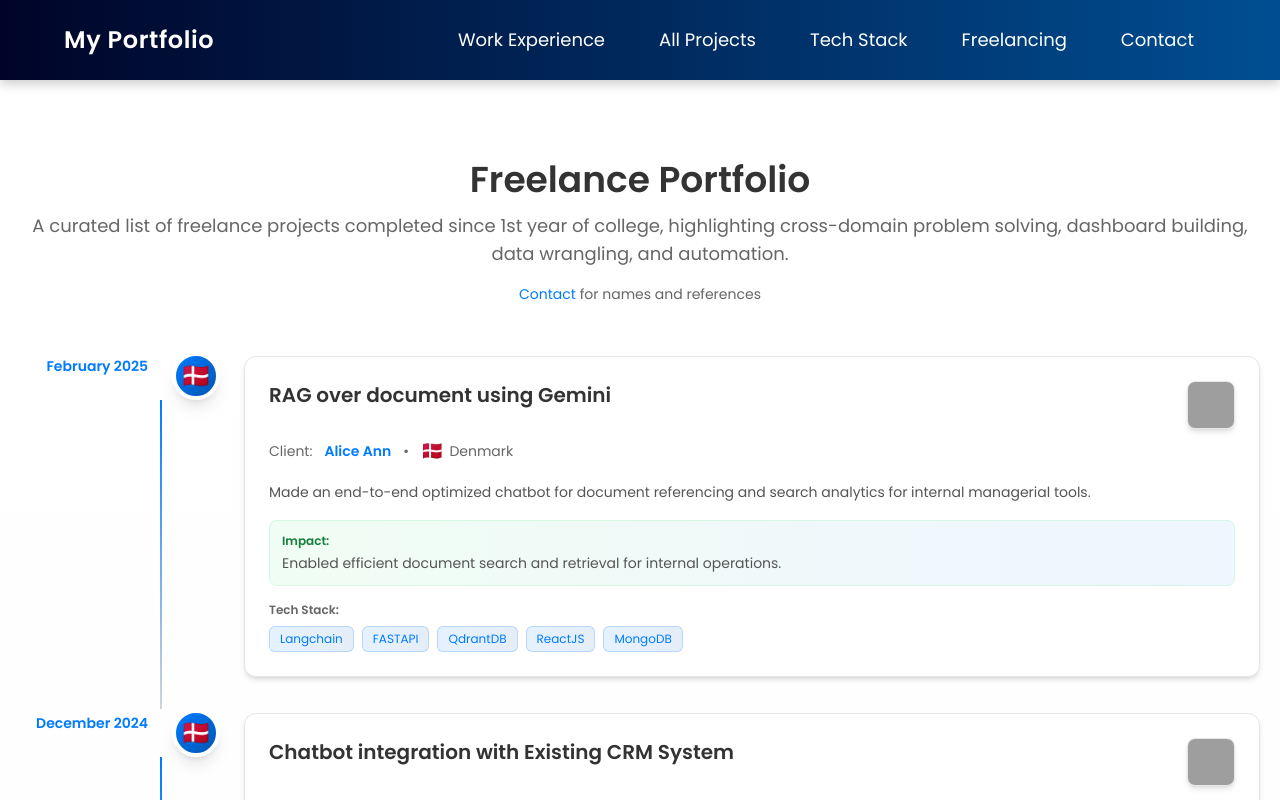
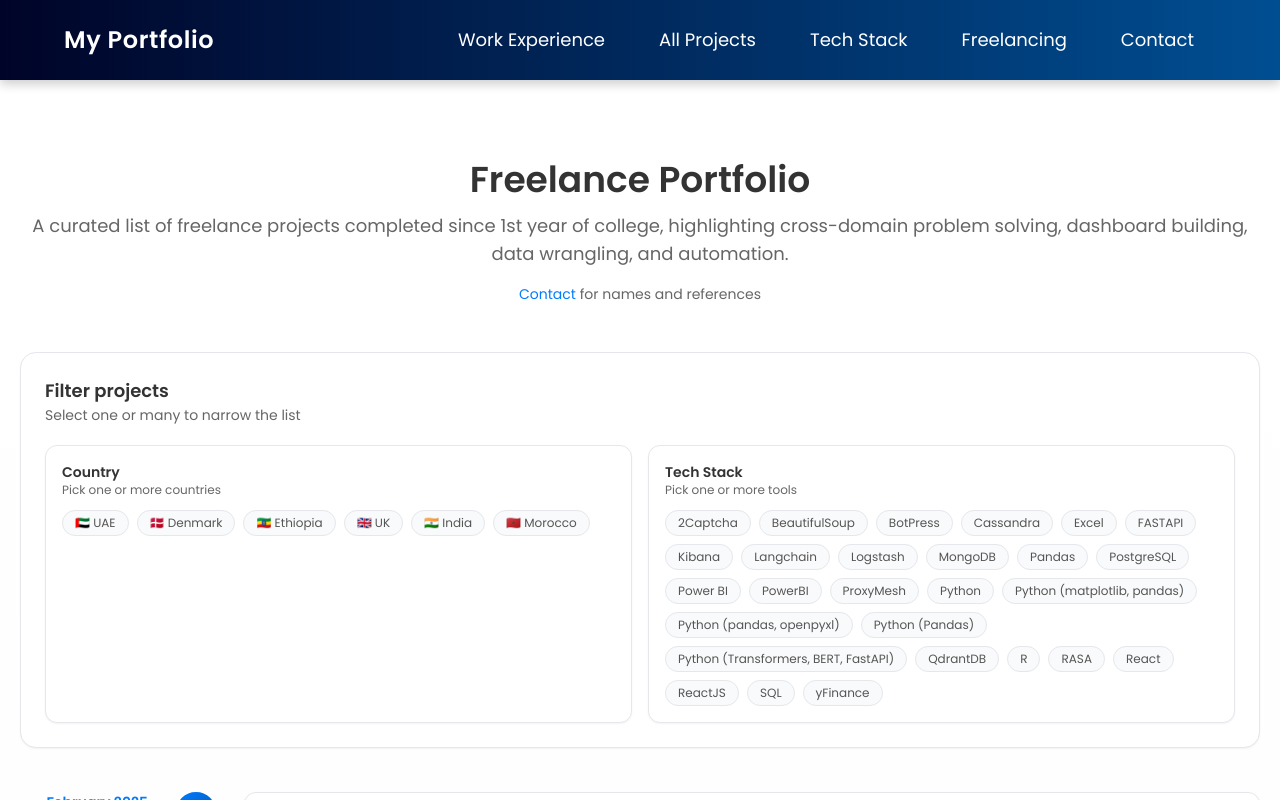
Before and after one commit to ShubhPundir/portfolio, a Next.js app in the folder frontend/: page /portfolio/freelancing in a window 1280 px wide. Shown: the top 800 px of the page. Built offline with nearby package versions, Linux system fonts and the light colour scheme; grey boxes are pictures that could not be loaded.

Commit message:
dev: filter component for freelancing added. FIX it via using a common filter for both /freelancing and /projects

```diff
--- a/frontend/src/app/freelancing/page.tsx
+++ b/frontend/src/app/freelancing/page.tsx
@@ -1,8 +1,15 @@
+'use client'
+
 import Navbar from '@/components/Navbar'
 import FreelanceTimeline, { type FreelanceProject } from '@/components/ui/FreelanceTimeline'
 import Link from 'next/link'
+import { useMemo, useState } from 'react'
+import MultiSelectFilter from '@/components/ui/MultiSelectFilter'
 
 const Freelancing = () => {
+  const [selectedCountries, setSelectedCountries] = useState<string[]>([])
+  const [selectedTech, setSelectedTech] = useState<string[]>([])
+
   const projects: FreelanceProject[] = [
     {
       id: 1,
@@ -161,7 +168,7 @@ const Freelancing = () => {
   ]
 
   // Sort projects in descending chronological order (newest first)
-  const sortedProjects = [...projects].sort((a, b) => {
+  const sortedProjects = useMemo(() => {
     const parseDate = (dateStr: string) => {
       const months: { [key: string]: number } = {
         'January': 1, 'February': 2, 'March': 3, 'April': 4, 'May': 5, 'June': 6,
@@ -172,8 +179,43 @@ const Freelancing = () => {
       const year = parseInt(parts[1]) || 0
       return year * 12 + month
     }
-    return parseDate(b.date) - parseDate(a.date)
-  })
+    return [...projects].sort((a, b) => parseDate(b.date) - parseDate(a.date))
+  }, [projects])
+
+  const countryOptions = useMemo(() => {
+    const map = new Map<string, { label: string; value: string }>()
+    projects.forEach((project) => {
+      const code = project.countryCode.toLowerCase()
+      if (!map.has(code)) {
+        map.set(code, { value: code, label: `${project.flag} ${project.location}` })
+      }
+    })
+    return Array.from(map.values()).sort((a, b) => a.label.localeCompare(b.label))
+  }, [projects])
+
+  const techOptions = useMemo(() => {
+    const set = new Set<string>()
+    projects.forEach((project) => project.techStack.forEach((tech) => set.add(tech)))
+    return Array.from(set)
+      .sort((a, b) => a.localeCompare(b))
+      .map((tech) => ({ label: tech, value: tech }))
+  }, [projects])
+
+  const filteredProjects = useMemo(() => {
+    return sortedProjects.filter((project) => {
+      const countryMatch =
+        selectedCountries.length === 0 ||
+        selectedCountries.includes(project.countryCode.toLowerCase())
+
+      const techMatch =
+        selectedTech.length === 0 ||
+        selectedTech.every((tech) =>
+          project.techStack.map((t) => t.toLowerCase()).includes(tech.toLowerCase())
+        )
+
+      return countryMatch && techMatch
+    })
+  }, [selectedCountries, selectedTech, sortedProjects])
 
   return (
     <>
@@ -198,14 +240,59 @@ const Freelancing = () => {
             </p>
           </div>
 
+          {/* Filters */}
+          <div className="mb-10 bg-white border border-gray-200 rounded-2xl p-6 shadow-sm">
+            <div className="flex flex-col gap-4 md:flex-row md:items-center md:justify-between">
+              <div>
+                <p className="text-lg font-semibold text-[#333]">Filter projects</p>
+                <p className="text-sm text-[#666]">Select one or many to narrow the list</p>
+              </div>
+              <div className="flex gap-3">
+                {(selectedCountries.length > 0 || selectedTech.length > 0) && (
+                  <button
+                    type="button"
+                    onClick={() => {
+                      setSelectedCountries([])
+                      setSelectedTech([])
+                    }}
+                    className="text-sm font-medium text-[#007bff] hover:text-[#0056b3] transition-colors"
+                  >
+                    Clear all
+                  </button>
+                )}
+              </div>
+            </div>
+
+            <div className="mt-5 grid gap-4 md:grid-cols-2">
+              <MultiSelectFilter
+                label="Country"
+                options={countryOptions}
+                selected={selectedCountries}
+                onChange={setSelectedCountries}
+                placeholder="Pick one or more countries"
+              />
+              <MultiSelectFilter
+                label="Tech Stack"
+                options={techOptions}
+                selected={selectedTech}
+                onChange={setSelectedTech}
+                placeholder="Pick one or more tools"
+              />
+            </div>
+          </div>
+
           {/* Timeline */}
-          <FreelanceTimeline projects={sortedProjects} />
+          <FreelanceTimeline projects={filteredProjects} />
 
           {/* Summary Footer */}
           <div className="mt-12 text-center">
             <div className="inline-block px-8 py-6 bg-gradient-to-r from-[#007bff] to-[#0056b3] rounded-xl text-white shadow-lg">
-              <p className="text-2xl font-bold mb-2">11 Projects Completed</p>
-              <p className="text-lg opacity-90">Delivering quality solutions across diverse domains</p>
+              <p className="text-2xl font-bold mb-2">
+                {filteredProjects.length} Projects Shown
+              </p>
+              <p className="text-lg opacity-90">
+                Delivering quality solutions across diverse domains
+              </p>
             </div>
           </div>
         </div>
--- /dev/null
+++ b/frontend/src/components/ui/MultiSelectFilter.tsx
@@ -0,0 +1,78 @@
+'use client'
+
+type Option = {
+  label: string
+  value: string
+}
+
+interface MultiSelectFilterProps {
+  label: string
+  options: Option[]
+  selected: string[]
+  onChange: (values: string[]) => void
+  placeholder?: string
+}
+
+const MultiSelectFilter = ({
+  label,
+  options,
+  selected,
+  onChange,
+  placeholder = 'Select options'
+}: MultiSelectFilterProps) => {
+  const toggleValue = (value: string) => {
+    onChange(
+      selected.includes(value)
+        ? selected.filter((item) => item !== value)
+        : [...selected, value]
+    )
+  }
+
+  const clear = () => onChange([])
+
+  return (
+    <div className="rounded-xl border border-gray-200 bg-white p-4 shadow-sm hover:shadow-md transition-shadow">
+      <div className="flex items-center justify-between gap-3">
+        <div>
+          <p className="text-sm font-semibold text-[#333]">{label}</p>
+          <p className="text-xs text-[#666]">
+            {selected.length > 0
+              ? `${selected.length} selected`
+              : placeholder}
+          </p>
+        </div>
+        {selected.length > 0 && (
+          <button
+            onClick={clear}
+            className="text-xs font-medium text-[#007bff] hover:text-[#0056b3] transition-colors"
+          >
+            Clear
+          </button>
+        )}
+      </div>
+
+      <div className="mt-3 flex flex-wrap gap-2">
+        {options.map((option) => {
+          const isActive = selected.includes(option.value)
+          return (
+            <button
+              key={option.value}
+              type="button"
+              onClick={() => toggleValue(option.value)}
+              className={`rounded-full border px-3 py-1 text-xs font-medium transition-all ${
+                isActive
+                  ? 'border-[#007bff] bg-[#007bff]/10 text-[#007bff] shadow-sm'
+                  : 'border-gray-200 bg-gray-50 text-[#555] hover:border-[#007bff]/40 hover:bg-[#007bff]/5'
+              }`}
+            >
+              {option.label}
+            </button>
+          )
+        })}
+      </div>
+    </div>
+  )
+}
+
+export type { Option }
+export default MultiSelectFilter
```
